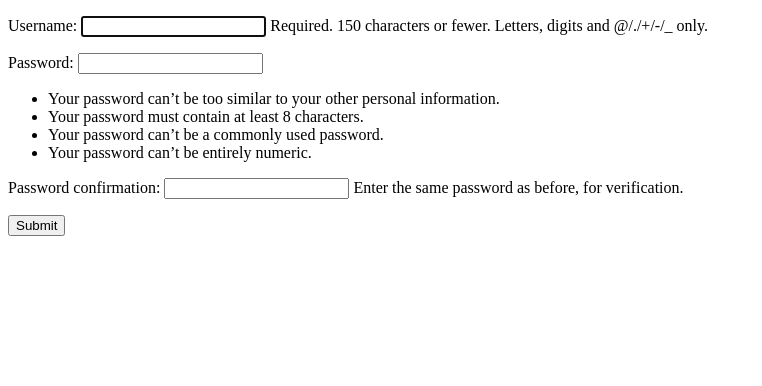
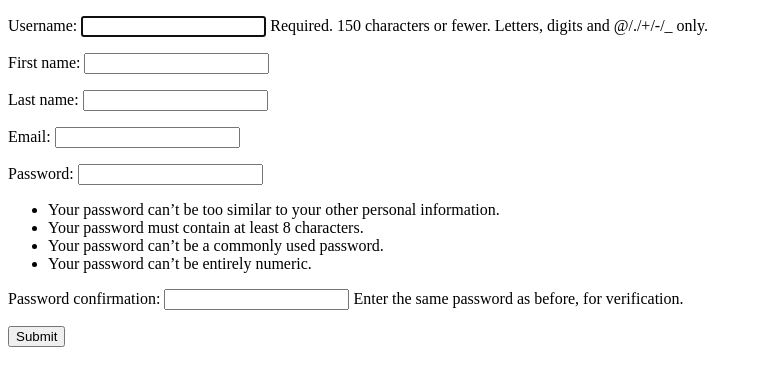
Before and after one commit to cihpolino/WhatsToDo, a Django app: page /signup in a window 1280 px wide. Shown: the top 386 px of the page, without its empty margins (0-762 px from the left). Run offline with Django 5.2, Linux system fonts and the light colour scheme.

Commit message:
added name fields for sign up and checkbox for toggle task completion

```diff
--- a/ToDo/forms.py
+++ b/ToDo/forms.py
@@ -1,5 +1,25 @@
 from django import forms
+from django.contrib.auth.forms import UserCreationForm
+from django.contrib.auth.models import User
 
 class redactForm(forms.Form):
     name = forms.CharField(max_length=100)
     description = forms.CharField(max_length=1000)
+
+class CustomUserCreationForm(UserCreationForm):
+    email = forms.EmailField(required=True)
+    first_name = forms.CharField(required=True, max_length=50)
+    last_name = forms.CharField(required=True, max_length=50)
+
+    class Meta:
+        model = User
+        fields = ("username", "first_name", "last_name", "email", "password1", "password2")
+
+    def save(self, commit=True):
+        user = super().save(commit=False)
+        user.email = self.cleaned_data["email"]
+        user.first_name = self.cleaned_data["first_name"]
+        user.last_name = self.cleaned_data["last_name"]
+        if commit:
+            user.save()
+        return user
--- a/ToDo/templates/ToDo/index.html
+++ b/ToDo/templates/ToDo/index.html
@@ -9,6 +9,8 @@
 <body>
     {% block body %}
         <h1>This is a main page</h1>
+        <a href="{% url "signup" %}"><button>Signup</button></a>
+        <a href="{% url "login" %}"><button>Login</button></a>
     {% endblock body %}
 </body>
 </html>
--- a/ToDo/templates/ToDo/tasks.html
+++ b/ToDo/templates/ToDo/tasks.html
@@ -6,9 +6,14 @@
     {% for task in tasks %}
         <ul>
             <li>
+                <form action="{% url "task-toggle" task.id %}" method="post">
+                {% csrf_token %}
+                <input type="checkbox" name="status" {% if task.completion %}checked{% endif %}
+                onchange="this.form.submit()">
                 <a href="{% url "task_details" slug=task.slug %}">{{task.name}}</a>
                 <a href="{% url "task-delete" task.id %}"><button>Delete</button></a>
                 <a href="{% url "task-redact" task.id %}"><button>Redact</button></a>
+                </form>
             </li>
         </ul>
     {% endfor %}
--- a/ToDo/urls.py
+++ b/ToDo/urls.py
@@ -4,6 +4,7 @@ from . import views
 urlpatterns = [
     path("", views.index, name="index"),
     path("tasks", views.show_tasks, name="tasks"),
+    path("task-toggle/<int:task_id>", views.task_toggle, name="task-toggle"),
     path("tasks/<slug:slug>", views.show_details, name="task_details"),
     path("signup", views.signup_view, name="signup"),
     path("login", views.login_view, name="login"),
--- a/ToDo/views.py
+++ b/ToDo/views.py
@@ -4,13 +4,17 @@ from .models import Task
 from django.contrib.auth.models import User
 from django.contrib.auth import authenticate, login, logout
 import logging
-from .forms import redactForm
+from .forms import redactForm, CustomUserCreationForm
 from django.urls import reverse
 from django.contrib.auth.forms import UserCreationForm
+from django.contrib.auth import get_user_model
 
 # Create your views here.
 def index(request):
-    return render(request, "ToDo/index.html")
+    if request.user.is_authenticated:
+        return HttpResponseRedirect(reverse("tasks"))
+    else:
+        return render(request, "ToDo/index.html")
 
 def show_tasks(request):
     user = request.user
@@ -49,7 +53,8 @@ def login_view(request):
 
 def logout_view(request):
     logout(request)
-    return render(request, "ToDo/logout.html")
+    return HttpResponseRedirect(reverse("index"))
+    # return render(request, "ToDo/logout.html")
 
 def new_task(request):
     # Take info
@@ -86,17 +91,22 @@ def redact_task(request, task_id):
 
 def signup_view(request):
     if request.method == "POST":
-        form = UserCreationForm(request.POST)
+        form = CustomUserCreationForm(request.POST)
         if form.is_valid():
             user = form.save() #creates a user
             login(request, user)
             return HttpResponseRedirect(reverse("tasks"))
     else:
-        form = UserCreationForm()
+        form = CustomUserCreationForm()
 
     return render(request, "ToDo/signup.html", {
         "form": form
     })
 
-        # firs_name = request.POST.get("firs_name")
-        # last_name = request.POST.get("last_name")
+def task_toggle(request, task_id):
+    if request.method == "POST":
+        task = Task.objects.get(id=task_id)
+        status = request.POST.get("status")
+        task.completion = bool(status)
+        task.save()
+        return HttpResponseRedirect(reverse("tasks"))
```
